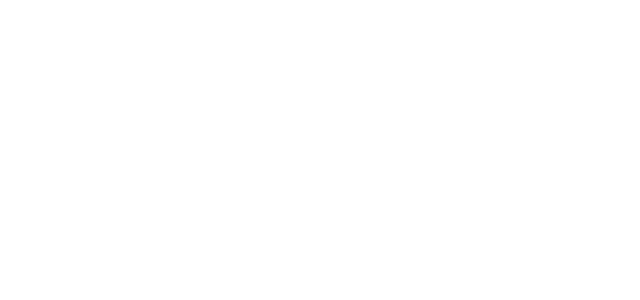
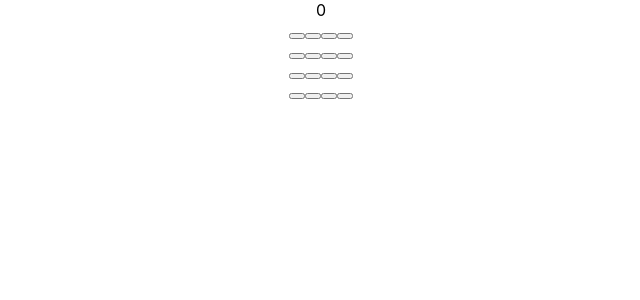
Before and after one commit to Kaz1022/mycalculator, a React (Create React App) app: page / in a window 1280 px wide. Shown: the top 300 px of the page, without its empty margins (319-959 px from the left). Built offline with nearby package versions, Linux system fonts and the light colour scheme.

Commit message:
add display and buttonPanel components

```diff
--- /dev/null
+++ b/src/component/ButtonPanel.tsx
@@ -0,0 +1,30 @@
+export default function ButtonPanel() {
+  return (
+    <div>
+      <div>
+        <button></button>
+        <button></button>
+        <button></button>
+        <button></button>
+      </div>
+      <div>
+        <button></button>
+        <button></button>
+        <button></button>
+        <button></button>
+      </div>
+      <div>
+        <button></button>
+        <button></button>
+        <button></button>
+        <button></button>
+      </div>
+      <div>
+        <button></button>
+        <button></button>
+        <button></button>
+        <button></button>
+      </div>
+    </div>
+  );
+}
--- a/src/component/Calculator.tsx
+++ b/src/component/Calculator.tsx
@@ -1,3 +1,9 @@
+import ButtonPanel from "./ButtonPanel";
+import Display from "./Display";
+
 export default function Calculator() {
-  return <div></div>;
+  return <div>
+    <Display />
+    <ButtonPanel />
+  </div>;
 }
--- /dev/null
+++ b/src/component/Display.tsx
@@ -0,0 +1,5 @@
+export default function Display () {
+  return (
+    <div>0</div>
+  );
+}
```
